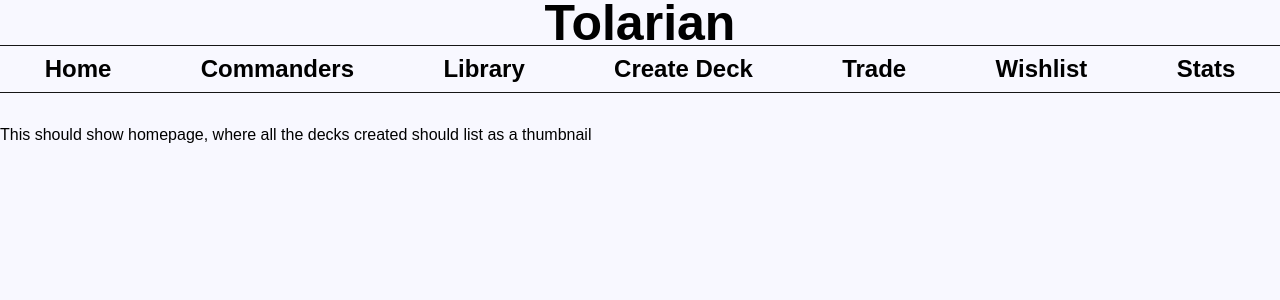
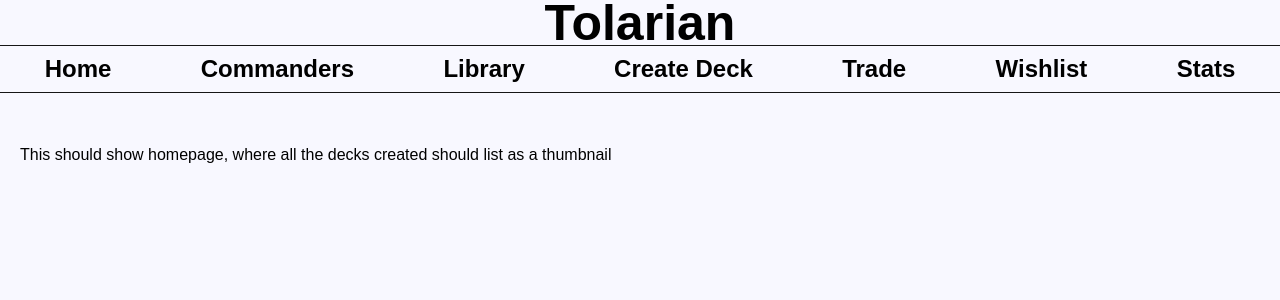
Before and after one commit to antonioplacido/MTGApp, a React (Create React App) app in the folder client/: page /home in a window 1280 px wide. Shown: the top 300 px of the page. Built offline with nearby package versions, Linux system fonts and the light colour scheme.

Commit message:
cleared more console, added a basic navbar, adding navigation next

```diff
--- a/client/src/components/CommanderPage.js
+++ b/client/src/components/CommanderPage.js
@@ -33,31 +33,19 @@ export default function CommanderPage() {
     return () => cancel();
   }, [currentPageUrl]);
 
-  function gotoNextPage() {
-    setCurrentPageUrl(nextPageUrl);
-  }
-
-  function gotoPrevPage() {
-    setCurrentPageUrl(previousPageUrl);
-  }
-
   if (loading) return "Loading...";
 
   return (
     <Wrapper>
       <Header />
       <h1>Commanders</h1>
-      <Grid style={{ margin: "50px 50px" }}>
-        <Card cards={cards} image={images} />
-      </Grid>
+      <Card cards={cards} image={images} />
     </Wrapper>
   );
 }
 
-const Grid = styled.div`
-  display: grid;
-  grid: repeat(6, auto) / repeat(5, auto);
-  gap: 2em;
+const Wrapper = styled.div`
+  h1 {
+    padding: 20px;
+  }
 `;
-
-const Wrapper = styled.div``;
--- a/client/src/components/Homepage.js
+++ b/client/src/components/Homepage.js
@@ -15,7 +15,7 @@ export default function Homepage() {
 }
 
 const Content = styled.div`
-
+  padding: 20px;
 `;
 
 const Wrapper = styled.div``;
--- a/client/src/components/TradePage.js
+++ b/client/src/components/TradePage.js
@@ -29,14 +29,6 @@ export default function TradePage() {
     return () => cancel();
   }, [currentPageUrl]);
 
-  function gotoNextPage() {
-    setCurrentPageUrl(nextPageUrl);
-  }
-
-  function gotoPrevPage() {
-    setCurrentPageUrl(previousPageUrl);
-  }
-
   if (loading) return "Loading...";
 
   return (
--- a/client/src/reducer/auth-reducer.js
+++ b/client/src/reducer/auth-reducer.js
@@ -1,4 +1,4 @@
-const initialState = {
-  status: "idle",
-  error: null,
-};
+// const initialState = {
+//   status: "idle",
+//   error: null,
+// };
```
